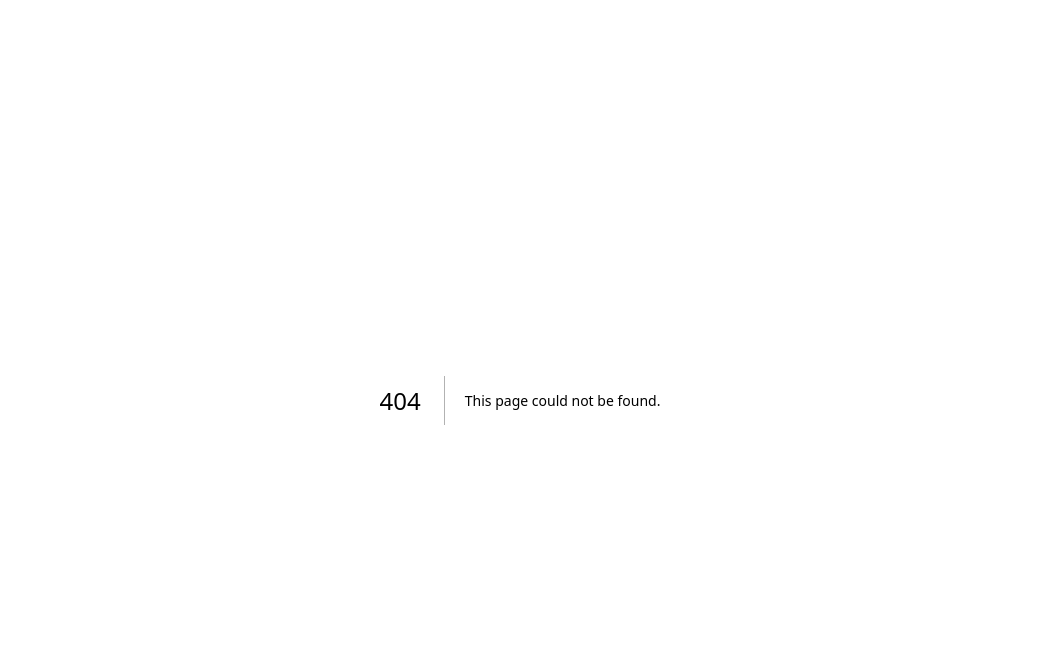
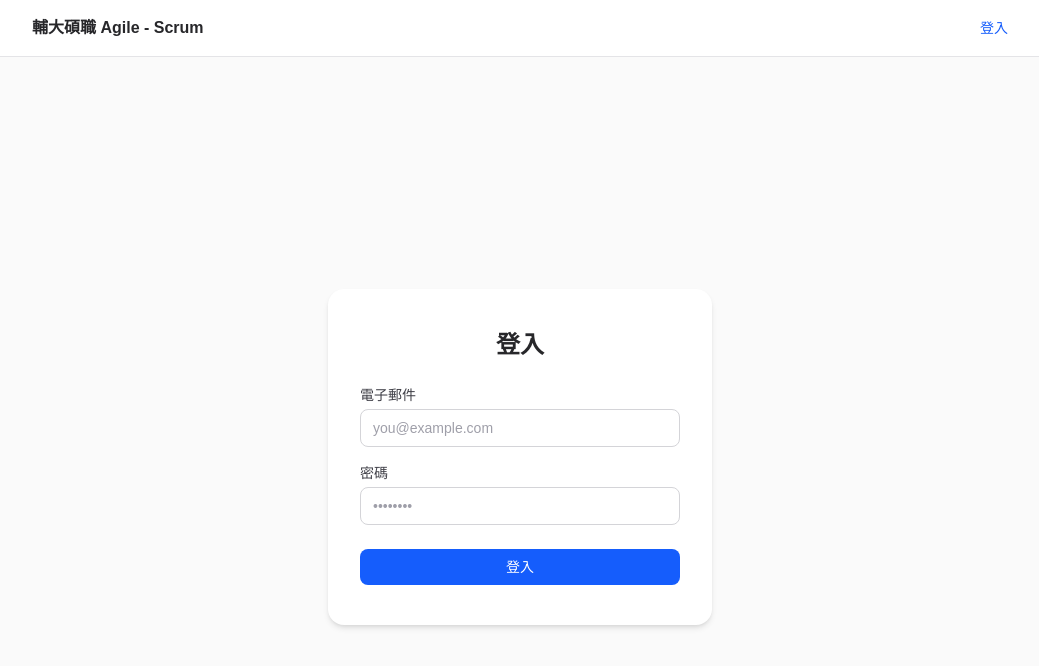
Before and after one commit to FJU-W3-SCRUM/FJU-W3-SCRUM, a Next.js app: page /login in a window 1280 px wide. Before the commit this address had no page. Shown: the top 666 px of the page, without its empty margins (120-1159 px from the left). Built offline with nearby package versions, Linux system fonts and the light colour scheme; no server answers.

Commit message:
feat(SP1000): add login page, role-based auth, and navbar with user name/role display
Agent-Logs-Url: https://github.com/FJU-W3-SCRUM/FJU-W3-SCRUM/sessions/90af71ae-282f-496a-817d-a4a372164e54

Co-authored-by: joerylin <84399205+joerylin@users.noreply.github.com>

```diff
--- a/app/layout.tsx
+++ b/app/layout.tsx
@@ -1,6 +1,7 @@
 import type { Metadata } from "next";
 import { Geist, Geist_Mono } from "next/font/google";
 import "./globals.css";
+import Navbar from "../components/Navbar";
 
 const geistSans = Geist({
   variable: "--font-geist-sans",
@@ -27,7 +28,10 @@ export default function RootLayout({
       lang="en"
       className={`${geistSans.variable} ${geistMono.variable} h-full antialiased`}
     >
-      <body className="min-h-full flex flex-col">{children}</body>
+      <body className="min-h-full flex flex-col">
+          <Navbar />
+          {children}
+        </body>
     </html>
   );
 }
--- /dev/null
+++ b/app/login/page.tsx
@@ -0,0 +1,88 @@
+"use client";
+import React, { useState } from "react";
+import { useRouter } from "next/navigation";
+import { signInWithEmail } from "../../lib/supabase/auth";
+
+export default function LoginPage() {
+  const router = useRouter();
+  const [email, setEmail] = useState("");
+  const [password, setPassword] = useState("");
+  const [error, setError] = useState<string | null>(null);
+  const [isLoading, setIsLoading] = useState(false);
+
+  async function handleSubmit(e: React.FormEvent) {
+    e.preventDefault();
+    setError(null);
+    setIsLoading(true);
+    try {
+      await signInWithEmail(email, password);
+      router.push("/");
+    } catch (err: unknown) {
+      setError(
+        err instanceof Error ? err.message : "登入失敗，請確認帳號與密碼。"
+      );
+    } finally {
+      setIsLoading(false);
+    }
+  }
+
+  return (
+    <div className="items-center justify-center bg-zinc-50 dark:bg-black min-h-screen flex">
+      <div className="w-full max-w-sm bg-white dark:bg-zinc-900 rounded-2xl shadow-md px-8 py-10">
+        <h1 className="text-2xl font-semibold text-center text-zinc-800 dark:text-zinc-100 mb-6">
+          登入
+        </h1>
+
+        <form onSubmit={handleSubmit} className="flex flex-col gap-4">
+          <div className="flex flex-col gap-1">
+            <label
+              htmlFor="email"
+              className="text-sm font-medium text-zinc-700 dark:text-zinc-300"
+            >
+              電子郵件
+            </label>
+            <input
+              id="email"
+              type="email"
+              required
+              value={email}
+              onChange={(e) => setEmail(e.target.value)}
+              placeholder="you@example.com"
+              className="rounded-lg border border-zinc-300 dark:border-zinc-600 bg-white dark:bg-zinc-800 px-3 py-2 text-sm text-zinc-900 dark:text-zinc-100 placeholder-zinc-400 focus:outline-none focus:ring-2 focus:ring-blue-500"
+            />
+          </div>
+
+          <div className="flex flex-col gap-1">
+            <label
+              htmlFor="password"
+              className="text-sm font-medium text-zinc-700 dark:text-zinc-300"
+            >
+              密碼
+            </label>
+            <input
+              id="password"
+              type="password"
+              required
+              value={password}
+              onChange={(e) => setPassword(e.target.value)}
+              placeholder="••••••••"
+              className="rounded-lg border border-zinc-300 dark:border-zinc-600 bg-white dark:bg-zinc-800 px-3 py-2 text-sm text-zinc-900 dark:text-zinc-100 placeholder-zinc-400 focus:outline-none focus:ring-2 focus:ring-blue-500"
+            />
+          </div>
+
+          {error && (
+            <p className="text-sm text-red-600 dark:text-red-400">{error}</p>
+          )}
+
+          <button
+            type="submit"
+            disabled={isLoading}
+            className="mt-2 rounded-lg bg-blue-600 hover:bg-blue-700 disabled:opacity-50 px-4 py-2 text-sm font-medium text-white transition-colors"
+          >
+            {isLoading ? "登入中…" : "登入"}
+          </button>
+        </form>
+      </div>
+    </div>
+  );
+}
--- /dev/null
+++ b/components/Navbar.tsx
@@ -0,0 +1,64 @@
+"use client";
+import React from "react";
+import { useAuth } from "../hooks/useAuth";
+import { signOut } from "../lib/supabase/auth";
+
+const ROLE_LABEL: Record<string, string> = {
+  teacher: "老師",
+  student: "學生",
+};
+
+export default function Navbar() {
+  const { profile, isLoading } = useAuth();
+  const [signOutError, setSignOutError] = React.useState<string | null>(null);
+
+  async function handleSignOut() {
+    setSignOutError(null);
+    try {
+      await signOut();
+    } catch {
+      setSignOutError("登出失敗，請稍後再試。");
+    }
+  }
+
+  return (
+    <header className="w-full bg-white dark:bg-zinc-900 border-b border-zinc-200 dark:border-zinc-700">
+      <div className="max-w-5xl mx-auto px-6 h-14 flex items-center justify-between">
+        <span className="font-semibold text-zinc-800 dark:text-zinc-100">
+          輔大碩職 Agile - Scrum
+        </span>
+
+        <div className="flex items-center gap-4">
+          {isLoading ? (
+            <span className="text-sm text-zinc-400">載入中…</span>
+          ) : profile ? (
+            <>
+              <span className="text-sm text-zinc-700 dark:text-zinc-200">
+                {ROLE_LABEL[profile.role] ?? profile.role}｜
+                <span className="font-medium">{profile.name}</span>
+              </span>
+              <button
+                onClick={handleSignOut}
+                className="text-sm text-red-500 hover:text-red-700 transition-colors"
+              >
+                登出
+              </button>
+            </>
+          ) : (
+            <a
+              href="/login"
+              className="text-sm text-blue-600 hover:text-blue-800 transition-colors"
+            >
+              登入
+            </a>
+          )}
+        </div>
+      </div>
+      {signOutError && (
+        <div className="bg-red-50 dark:bg-red-900/20 text-red-600 dark:text-red-400 text-sm text-center py-1">
+          {signOutError}
+        </div>
+      )}
+    </header>
+  );
+}
--- /dev/null
+++ b/hooks/useAuth.ts
@@ -0,0 +1,58 @@
+"use client";
+import { useEffect, useState } from "react";
+import { supabase } from "../lib/supabase/client";
+import { getProfile, UserProfile } from "../lib/supabase/auth";
+
+export interface AuthState {
+  profile: UserProfile | null;
+  isLoading: boolean;
+}
+
+export function useAuth(): AuthState {
+  const [profile, setProfile] = useState<UserProfile | null>(null);
+  const [isLoading, setIsLoading] = useState(true);
+
+  useEffect(() => {
+    let mounted = true;
+
+    async function loadProfile(userId: string) {
+      const p = await getProfile(userId);
+      if (mounted) setProfile(p);
+    }
+
+    supabase.auth.getSession().then(({ data: { session } }) => {
+      if (mounted) {
+        if (session?.user) {
+          loadProfile(session.user.id).finally(() => {
+            if (mounted) setIsLoading(false);
+          });
+        } else {
+          setProfile(null);
+          setIsLoading(false);
+        }
+      }
+    });
+
+    const {
+      data: { subscription },
+    } = supabase.auth.onAuthStateChange((_event, session) => {
+      if (!mounted) return;
+      if (session?.user) {
+        setIsLoading(true);
+        loadProfile(session.user.id).finally(() => {
+          if (mounted) setIsLoading(false);
+        });
+      } else {
+        setProfile(null);
+        setIsLoading(false);
+      }
+    });
+
+    return () => {
+      mounted = false;
+      subscription.unsubscribe();
+    };
+  }, []);
+
+  return { profile, isLoading };
+}
--- /dev/null
+++ b/lib/supabase/auth.ts
@@ -0,0 +1,38 @@
+import { supabase } from "./client";
+
+export interface UserProfile {
+  id: string;
+  name: string;
+  role: "teacher" | "student";
+}
+
+export async function signInWithEmail(email: string, password: string) {
+  const { data, error } = await supabase.auth.signInWithPassword({
+    email,
+    password,
+  });
+  if (error) throw error;
+  return data;
+}
+
+export async function signOut() {
+  const { error } = await supabase.auth.signOut();
+  if (error) throw error;
+}
+
+export async function getProfile(userId: string): Promise<UserProfile | null> {
+  const { data, error } = await supabase
+    .from("profiles")
+    .select("id, name, role")
+    .eq("id", userId)
+    .single();
+  if (error) return null;
+  return data as UserProfile;
+}
+
+export async function getCurrentSession() {
+  const {
+    data: { session },
+  } = await supabase.auth.getSession();
+  return session;
+}
```
Also changed, not shown: 1 other file (tests, documents, lock files or other folders).
